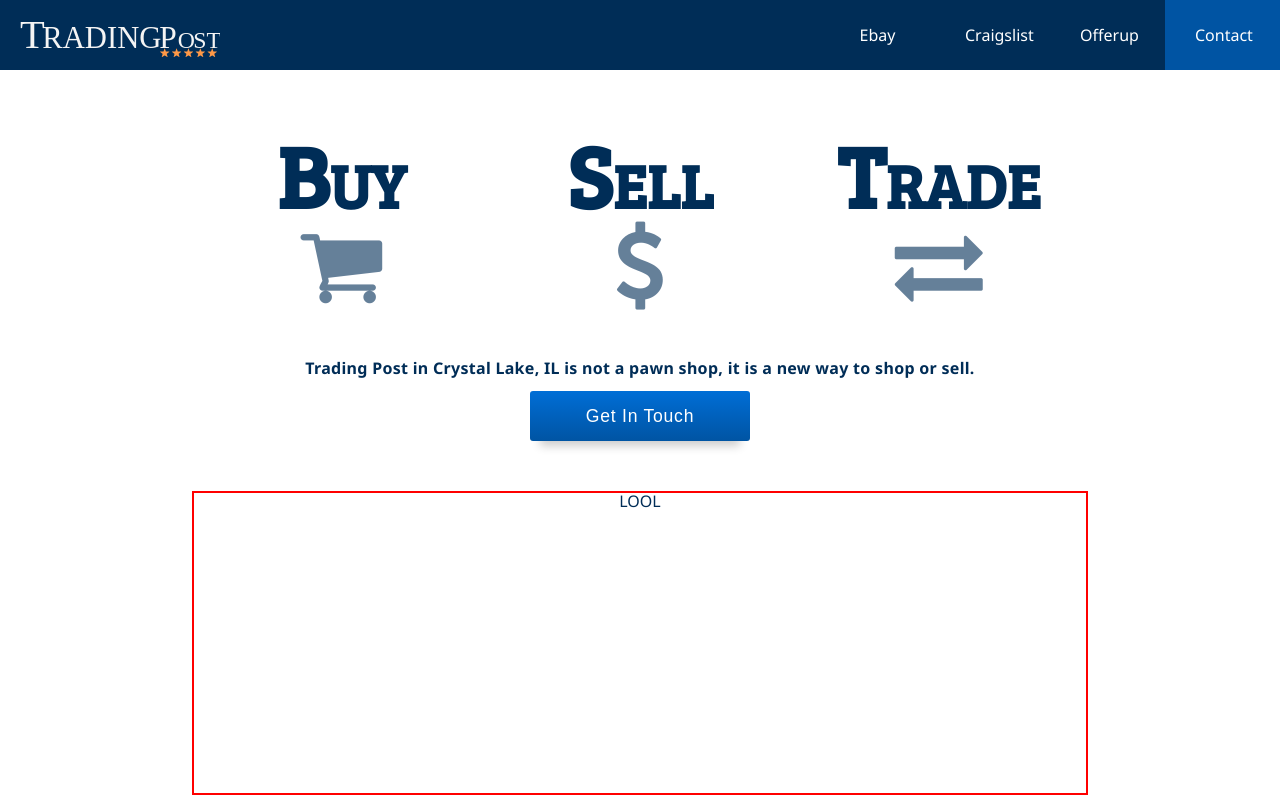
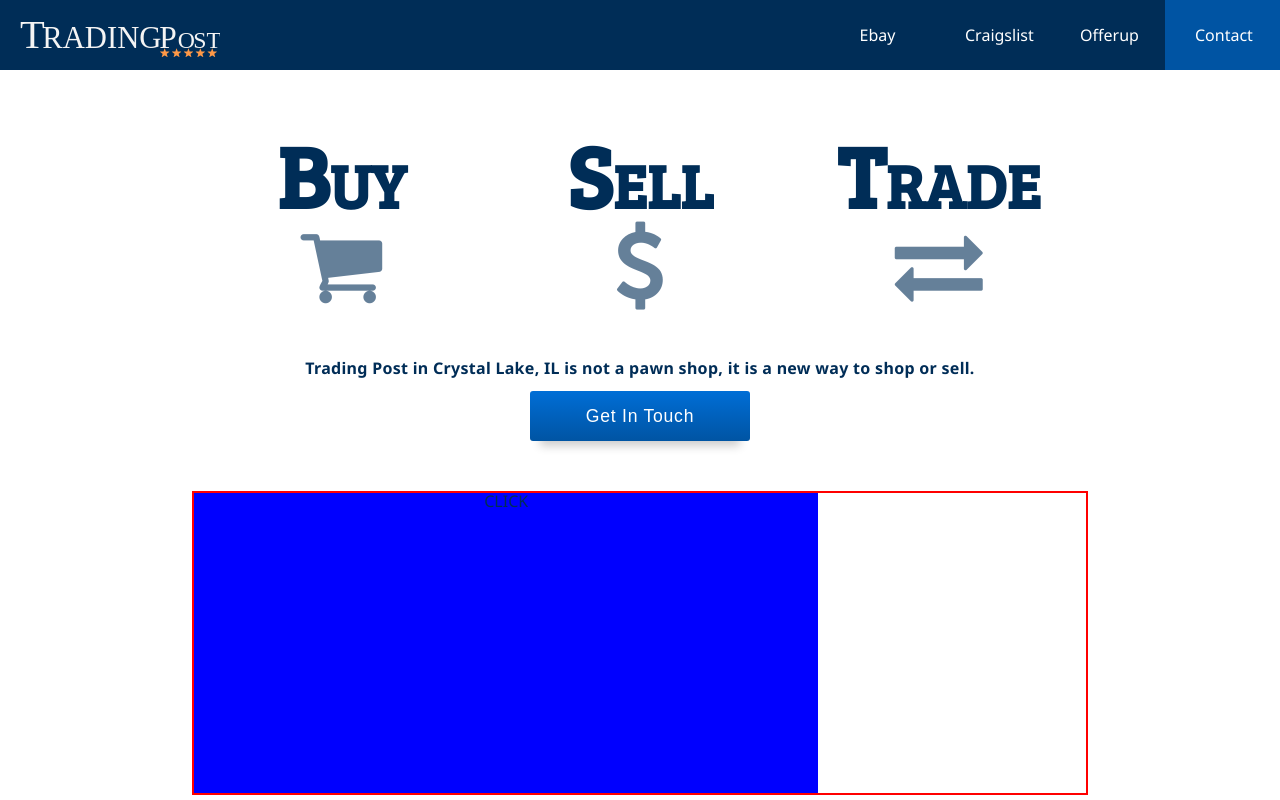
Before and after one commit to SPDUK/tradingpost, a React (Create React App) app: page /#/ in a window 1280 px wide. Both pictures are taken after a click on the button "Get In Touch". Shown: the top 800 px of the page. Built offline with nearby package versions, Linux system fonts and the light colour scheme.

Commit message:
made contact button open a component with smooth animations & close on click (haven't set up X button yet)

```diff
--- a/package.json
+++ b/package.json
@@ -15,7 +15,8 @@
     "react-router": "^4.2.0",
     "react-router-dom": "^4.2.2",
     "react-scripts": "1.1.1",
-    "react-scroll": "^1.7.7"
+    "react-scroll": "^1.7.7",
+    "react-transition-group": "^1.2.1"
   },
   "scripts": {
     "start": "react-scripts start",
--- a/src/components/buyselltrade.jsx
+++ b/src/components/buyselltrade.jsx
@@ -1,9 +1,11 @@
 import React, { Component } from 'react';
+import { CSSTransitionGroup } from 'react-transition-group';
 import { animateScroll as scroll } from 'react-scroll';
 
 import ContactButtonComponent from './contactbuttoncomponent';
 import '../styles/buyselltrade.css';
 import '../styles/app.css';
+
 
 class BuySellTrade extends Component {
   constructor(props) {
@@ -12,10 +14,14 @@ class BuySellTrade extends Component {
       showComponent: false,
     };
     this.contactButtonClick = this.contactButtonClick.bind(this);
+    this.componentButtonClick = this.componentButtonClick.bind(this);
   }
 
   contactButtonClick() {
     this.setState({ showComponent: true });
+  }
+  componentButtonClick(){
+    this.setState({ showComponent: false });
   }
 
   render() {
@@ -40,9 +46,16 @@ class BuySellTrade extends Component {
             <div className="buyselltrade-about">
               <p className="buyselltrade-about-top">Trading Post in Crystal Lake, IL is not a pawn shop, it is a new way to shop or sell.</p>
               <button onClick={this.contactButtonClick}className="buyselltrade-about-button button">Get In Touch</button>
+              <CSSTransitionGroup
+    transitionName='contactButtonClick'
+    transitionEnter={true}
+    transitionLeave={true}
+    transitionEnterTimeout={250}
+    transitionLeaveTimeout={250}>
               {this.state.showComponent
-                ? <ContactButtonComponent />
+                ? <ContactButtonComponent key={'auhaauhahu'} componentButtonClick={this.componentButtonClick} />
                 : null}
+                </CSSTransitionGroup>
             </div>
           </div>
           <div className="buyselltrade-grid-merch">
@@ -118,4 +131,5 @@ class BuySellTrade extends Component {
   }
 }
 
+
 export default BuySellTrade;
--- a/src/components/contactbuttoncomponent.jsx
+++ b/src/components/contactbuttoncomponent.jsx
@@ -1,13 +1,17 @@
-import React from 'react';
+import React, { Component } from 'react';
+import '../styles/contactbuttoncomponent.css';
 
-import '../styles/contactbuttoncomponent.css';
-const ContactButtonComponent = () => {
-  return (
-    <div className="contactbuttoncomponent">
-      LOOL
+class ContactButtonComponent extends Component {
+  render(props) {
+    return (
+      <div className="contactbuttoncomponent">
+        <div onClick={this.props.componentButtonClick} className="contactbuttoncomponent-x">
 
-    </div>
-  );
-};
+          CLICK
+        </div>
+      </div>
+    );
+  }
+}
 
 export default ContactButtonComponent;
--- a/src/styles/buyselltrade.css
+++ b/src/styles/buyselltrade.css
@@ -131,3 +131,21 @@
         @media (min-width: 768px) {
           .buyselltrade-contact-info-top {
             font-size: 1.5em; } }
+
+.contactButtonClick-enter {
+  opacity: 0.1;
+  height: 0; }
+
+.contactButtonClick-enter.contactButtonClick-enter-active {
+  transition: linear 250ms;
+  opacity: 1;
+  height: 300px; }
+
+.contactButtonClick-leave {
+  opacity: 1;
+  height: 300px; }
+
+.contactButtonClick-leave.contactButtonClick-leave-active {
+  transition: 250ms linear;
+  opacity: 0.1;
+  height: 0px; }
--- a/src/styles/contactbuttoncomponent.css
+++ b/src/styles/contactbuttoncomponent.css
@@ -4,3 +4,7 @@
   display: block;
   position: relative;
   border: 2px solid red; }
+  .contactbuttoncomponent-x {
+    height: 100%;
+    background-color: blue;
+    width: 70%; }
--- a/src/styles/contactbuttoncomponent.scss
+++ b/src/styles/contactbuttoncomponent.scss
@@ -4,4 +4,9 @@
   display: block;
   position: relative;
   border: 2px solid red;
+  &-x {
+    height: 100%;
+    background-color: blue;
+    width: 70%;
+  }
 }
```
Also changed, not shown: src/styles/buyselltrade.scss (+21 -0 lines), 1 other file (tests, documents, lock files or other folders).
